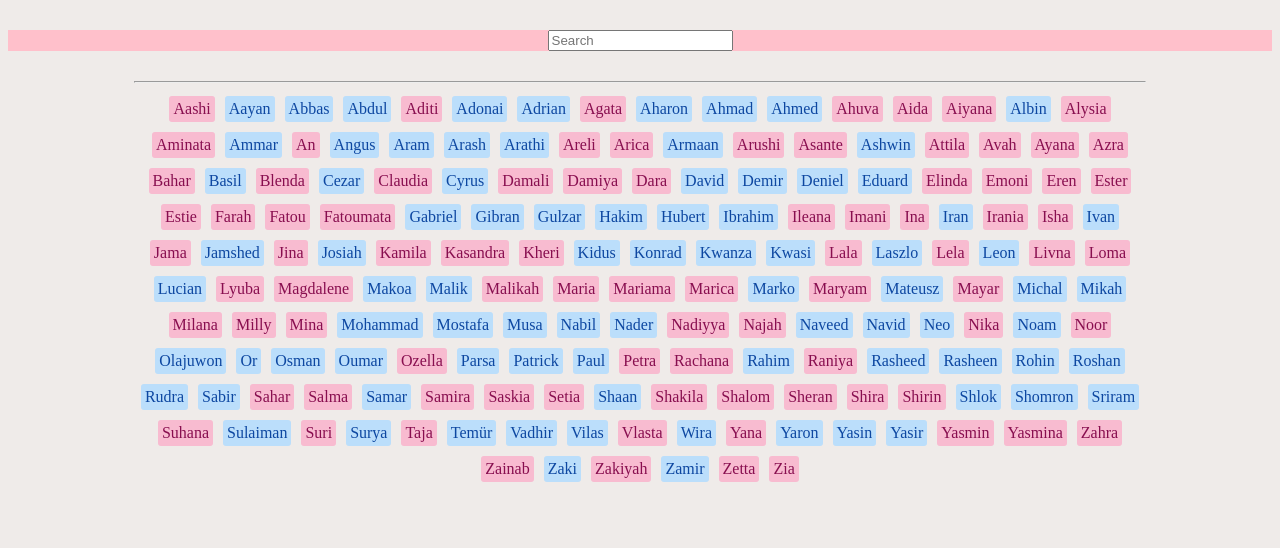
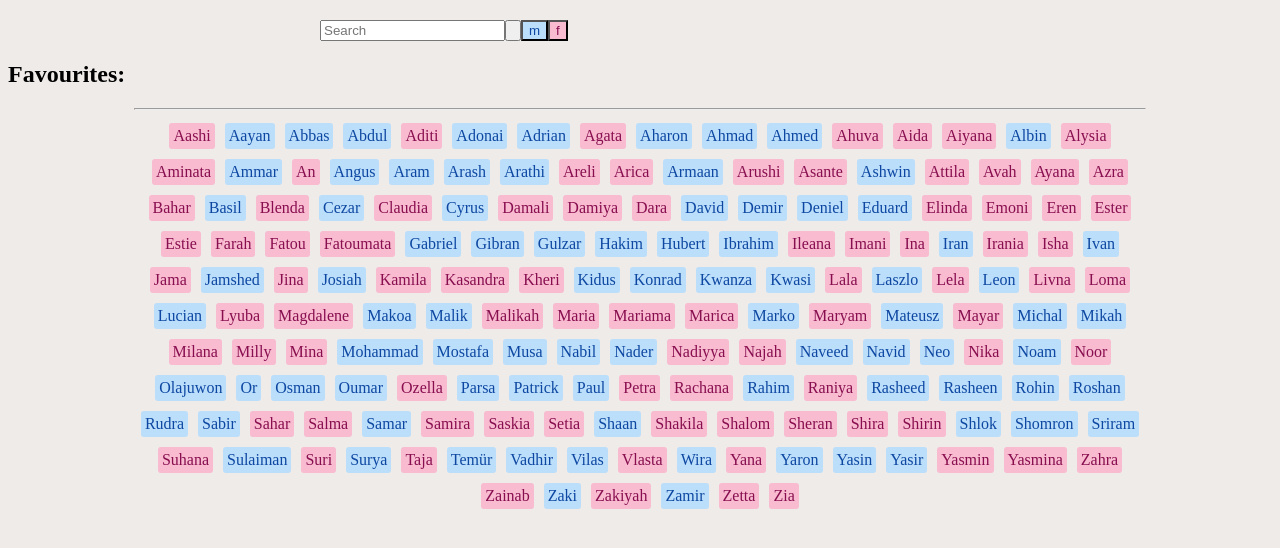
Before and after one commit to ChristopherJH/baby-names-react, a React (Create React App) app: page / in a window 1280 px wide. Shown: the top 548 px of the page. Built offline with nearby package versions, Linux system fonts and the light colour scheme.

Commit message:
Added functioning sex filter buttons

```diff
--- a/public/styles.css
+++ b/public/styles.css
@@ -16,18 +16,24 @@ body {
   border-radius: 3px;
 }
 
-.f {
+.f,
+#f-button {
   background-color: #f8bbd0;
   color: #880e4f;
 }
 
-.m {
+.m,
+#m-button {
   background-color: #bbdefb;
   color: #0d47a1;
 }
 
-.searchbar {
-  margin: 30px auto;
-  background-color: pink;
-  text-align: center;
+.search {
+  margin: 20px auto;
+  display: flex;
+  width: 50vw;
 }
+
+.sex-buttons {
+  display: flex;
+}
--- a/src/App.tsx
+++ b/src/App.tsx
@@ -2,14 +2,34 @@ import { useState } from "react";
 import BabyList from "./components/BabyList";
 import babies from "./babyNamesData.json";
 import Search from "./components/Search";
+import { Favourites } from "./components/Favourites";
+import BabyProps from "./components/BabyProps";
 
 function App(): JSX.Element {
   const [searchInput, setSearchInput] = useState("");
+  const [sexSearch, setSexSearch] = useState("");
+  const [favourites, setFavourites] = useState<string[]>([]);
+  const [babyList, setBabyList] = useState<BabyProps[]>(babies);
 
   return (
     <>
-      <Search searchInput={searchInput} setSearchInput={setSearchInput} />
-      <BabyList searchInput={searchInput} babies={babies} />
+      <Search
+        searchInput={searchInput}
+        setSearchInput={setSearchInput}
+        sexSearch={sexSearch}
+        setSexSearch={setSexSearch}
+      />
+      <Favourites
+        favourites={favourites}
+        setFavourites={setFavourites}
+        babyList={babyList}
+      />
+      <BabyList
+        searchInput={searchInput}
+        babyList={babyList}
+        setBabyList={setBabyList}
+        sexSearch={sexSearch}
+      />
     </>
   );
 }
--- /dev/null
+++ b/src/components/BabyCard.tsx
@@ -0,0 +1,13 @@
+import BabyProps from "./BabyProps";
+
+export function BabyCard(props: BabyProps): JSX.Element {
+  return (
+    <div id={props.name} className={props.sex}>
+      {props.name}
+    </div>
+  );
+}
+
+export function ObjectToBaby(baby: BabyProps): JSX.Element {
+  return <BabyCard id={baby.id} name={baby.name} sex={baby.sex} />;
+}
--- a/src/components/BabyList.tsx
+++ b/src/components/BabyList.tsx
@@ -1,16 +1,24 @@
+import { ObjectToBaby } from "./BabyCard";
 import BabyProps from "./BabyProps";
 
 interface SearchProps {
   searchInput: string;
-  babies: BabyProps[];
+  babyList: BabyProps[];
+  setBabyList: (babies: BabyProps[]) => void;
+  sexSearch: string;
 }
 
 export default function BabyList(searchProps: SearchProps): JSX.Element {
   function organiseBabies() {
-    const sortedBabies = searchProps.babies.sort(alphabetizeBabies);
-    const sortedAndFilteredBabies = sortedBabies.filter((baby) =>
+    const sortedBabies = searchProps.babyList.sort(alphabetizeBabies);
+    let sortedAndFilteredBabies = sortedBabies.filter((baby) =>
       baby.name.toLowerCase().includes(searchProps.searchInput.toLowerCase())
     );
+    if (searchProps.sexSearch !== "") {
+      sortedAndFilteredBabies = sortedAndFilteredBabies.filter(
+        (baby) => baby.sex === searchProps.sexSearch
+      );
+    }
     const objectBabies = sortedAndFilteredBabies.map(ObjectToBaby);
     return objectBabies;
   }
@@ -32,15 +40,3 @@ function alphabetizeBabies(a: BabyProps, b: BabyProps) {
   }
   return 0;
 }
-
-function BabyCard(props: BabyProps): JSX.Element {
-  return (
-    <div id={props.name} className={props.sex}>
-      {props.name}
-    </div>
-  );
-}
-
-function ObjectToBaby(baby: BabyProps): JSX.Element {
-  return <BabyCard id={baby.id} name={baby.name} sex={baby.sex} />;
-}
--- /dev/null
+++ b/src/components/Favourites.tsx
@@ -0,0 +1,31 @@
+import BabyProps from "./BabyProps";
+
+interface FavProps {
+  favourites: string[];
+  setFavourites: (input: string[]) => void;
+  babyList: BabyProps[];
+}
+
+export function Favourites(favProps: FavProps): JSX.Element {
+  return (
+    <div className="favourites-bar">
+      <h2>Favourites:</h2>
+      {/* {favourites.map(ObjectToBaby)} */}
+    </div>
+  );
+}
+
+// export function toggleFavourite(babyName: string, favProps: FavProps) {
+//   // if baby is in favourites remove and add to baby list
+//   // else add to favourites and remove from baby list
+// //   const filteredBabies = babyList.filter((baby) =>
+// // baby.name.toLowerCase().includes(searchProps.searchInput.toLowerCase())
+// // );
+//   console.log(babyName)
+//   if (favProps.favourites.includes(babyName)) {
+//     console.log('Removed from favourites!');
+//   } else {
+//     console.log('Added to favourites!');
+//     favProps.setFavourites([...favProps.favourites, baby.name]);
+//   }
+// }
--- a/src/components/Search.tsx
+++ b/src/components/Search.tsx
@@ -1,20 +1,30 @@
 interface SearchProps {
   searchInput: string;
   setSearchInput: (input: string) => void;
+  sexSearch: string;
+  setSexSearch: (input: string) => void;
 }
 
 export default function Search(props: SearchProps): JSX.Element {
   return (
+    <div className="search">
       <SearchBar
         searchInput={props.searchInput}
         setSearchInput={props.setSearchInput}
+        sexSearch={props.sexSearch}
+        setSexSearch={props.setSexSearch}
       />
+      <div className="sex-buttons">
+        <SexButton setSexSearch={props.setSexSearch} sexToSet="" />
+        <SexButton setSexSearch={props.setSexSearch} sexToSet="m" />
+        <SexButton setSexSearch={props.setSexSearch} sexToSet="f" />
+      </div>
+    </div>
   );
 }
 
 function SearchBar(props: SearchProps): JSX.Element {
   return (
-    <header>
     <div className="searchbar">
       <input
         placeholder="Search"
@@ -22,6 +32,21 @@ function SearchBar(props: SearchProps): JSX.Element {
         onChange={(e) => props.setSearchInput(e.target.value)}
       />
     </div>
-    </header>
   );
 }
+
+interface SexButtonProps {
+  setSexSearch: (input: string) => void;
+  sexToSet: string;
+}
+
+function SexButton(props: SexButtonProps): JSX.Element {
+  function setSex() {
+    props.setSexSearch(props.sexToSet);
+  }
+  return (
+    <button id={props.sexToSet + "-button"} onClick={setSex}>
+      {props.sexToSet}
+    </button>
+  );
+}
--- a/src/utils/greet.ts
+++ /dev/null
@@ -1,3 +0,0 @@
-export function greet(name: string): string {
-  return `Hello, ${name}!`;
-}
```
Also changed, not shown: 1 other file (tests, documents, lock files or other folders). Lines whose indentation alone changed are shown as unchanged.
